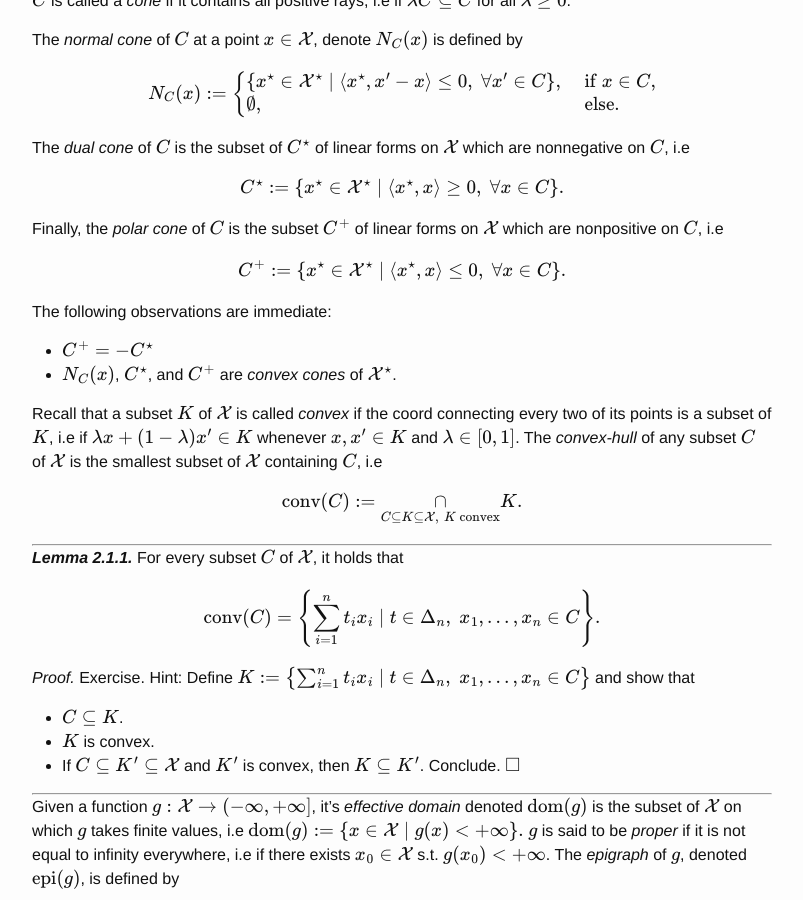
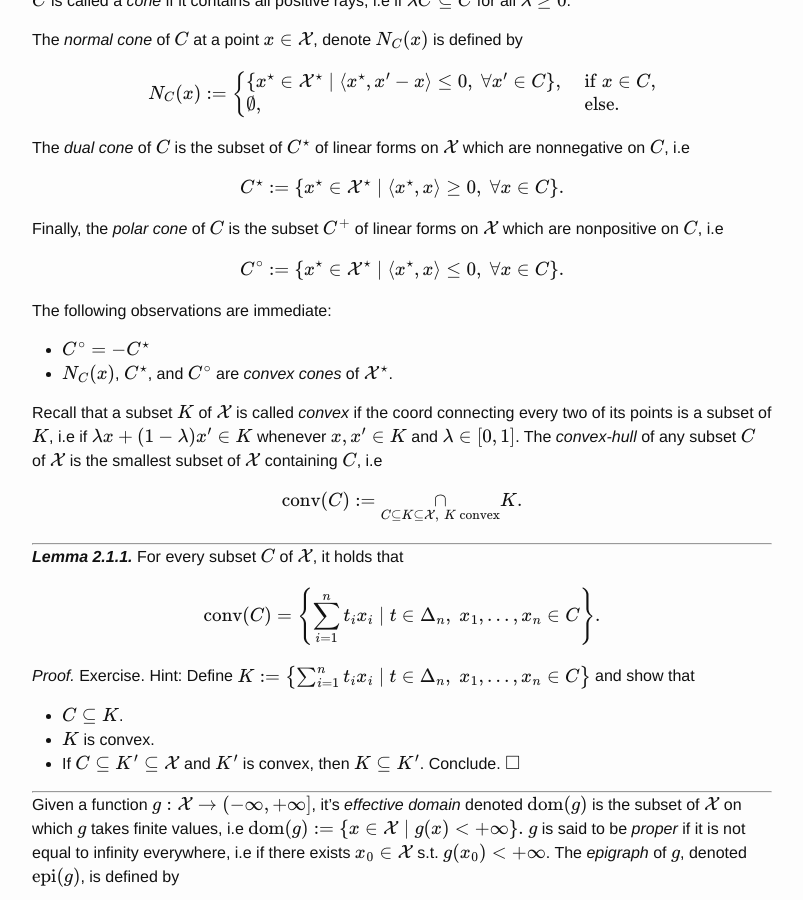
Before and after one commit to dohmatob/dohmatob.github.io, a Jekyll site: the page built from _posts/2019-10-31-duality.md, in a window 1280 px wide and 900 px high, scrolled down 3288 px. Shown: the whole window, without its empty margins (238-1041 px from the left). Built offline with Jekyll 4.4.1, drawn with Linux system fonts in a browser that asks for light colours; formulas are drawn with MathJax 3; comment, search, counter and statistics services are not loaded.

Commit message:
Update 2019-10-31-duality.md

```diff
--- a/_posts/2019-10-31-duality.md
+++ b/_posts/2019-10-31-duality.md
@@ -179,13 +179,13 @@ Finally, the *polar cone* of $C$ is the subset $C^+$ of linear forms on $\X$ whi
 i.e
 
 $$
-C^+ := \{\xstar \in \Xstar \mid \langle \xstar,x\rangle \le 0,\;\forall x \in C\}.
+C^\circ := \{\xstar \in \Xstar \mid \langle \xstar,x\rangle \le 0,\;\forall x \in C\}.
 $$
 
 The following observations are immediate:
 
-- $C^+ = -C^\star$
-- $N_C(x)$, $C^\star$, and $C^+$ are *convex cones* of $\Xstar$.
+- $C^\circ = -C^\star$
+- $N_C(x)$, $C^\star$, and $C^\circ$ are *convex cones* of $\Xstar$.
 
 Recall that a subset $K$ of $\X$ is called *convex* if the coord connecting every two of its points is a subset of $K$, i.e if $\lambda x + (1-\lambda)x' \in K$ whenever $x,x' \in K$ and $\lambda \in [0, 1]$.
 The *convex-hull* of any subset $C$ of $\X$ is the smallest subset of $\X$ containing $C$, i.e
```
